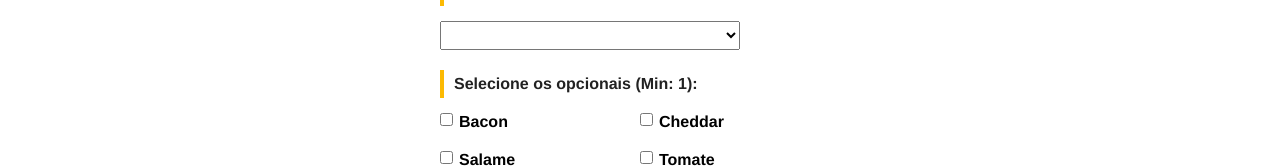
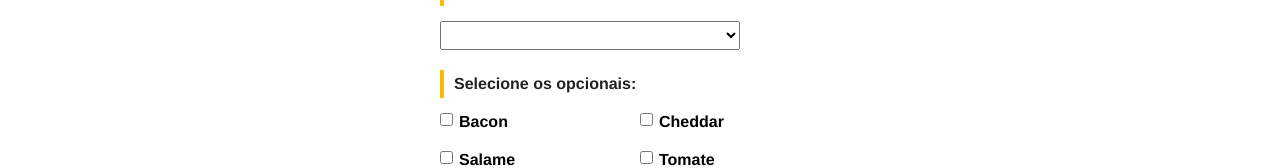
Before and after one commit to AlissonAzevedo/make_burger, a Vue app: page / in a window 1280 px wide. Shown: the part 1004-1172 px from the top of the page. Built offline with nearby package versions, Linux system fonts and the light colour scheme; data requests are answered from the project's data file.

Commit message:
Update BurgerForm.vue

```diff
--- a/src/components/BurgerForm.vue
+++ b/src/components/BurgerForm.vue
@@ -53,7 +53,7 @@
 
       <div id="opcionais-container" class="input-container">
         <label id="opcionais-label" for="opcionais"
-          >Selecione os opcionais (Min: 1):</label
+          >Selecione os opcionais:</label
         >
         <div
           class="checkbox-container"
@@ -64,8 +64,6 @@
             type="checkbox"
             name="opcionais"
             v-model="opcionais"
-            checked
-            required
             :value="opcional.tipo"
           />
           <span>{{ opcional.tipo }}</span>
```
